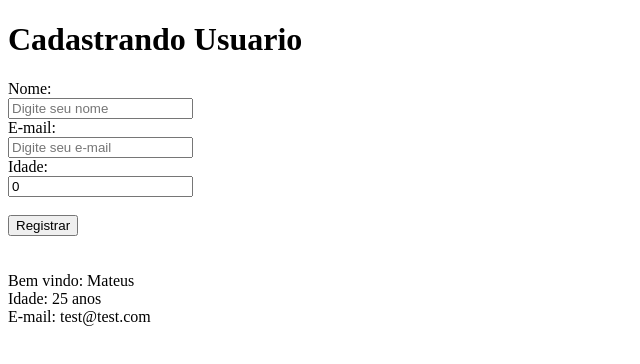
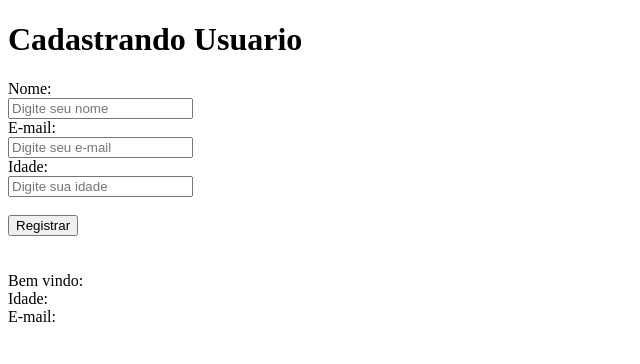
Before and after one commit to BorgesAbraao10/primeiro-app, a React (Create React App) app: page / in a window 1280 px wide. Shown: the top 364 px of the page, without its empty margins (0-640 px from the left). Built offline with nearby package versions, Linux system fonts and the light colour scheme.

Commit message:
Update App.js

```diff
--- a/src/App.js
+++ b/src/App.js
@@ -3,10 +3,22 @@ import { useState } from "react";
 function App(){
   const [nome, setNome] = useState('');
   const [email, setEmail] = useState('');
-  const [idade, setIdade] = useState('0');
+  const [idade, setIdade] = useState('');
 
-  function handleRegister() {
-    alert('TESTE')
+  const [user, setUser] = useState({});
+
+  function handleRegister(e) {
+    e.preventDefault();
+
+    alert('Usuario registrado com sucesso!')
+
+    setUser({
+      nome: nome,
+      idade: idade,
+      email: email,
+    })
+
+
   }
 
 
@@ -39,9 +51,9 @@ function App(){
           <br /> <br />
 
           <div>
-            <span> Bem vindo: Mateus </span> <br/>
-            <span> Idade: 25 anos </span> <br/>
-            <span> E-mail: test@test.com </span> <br/>
+            <span> Bem vindo: {user.nome} </span> <br/>
+            <span> Idade: {user.idade} </span> <br/>
+            <span> E-mail: {user.email} </span> <br/>
           </div>
 
         </div>
```
